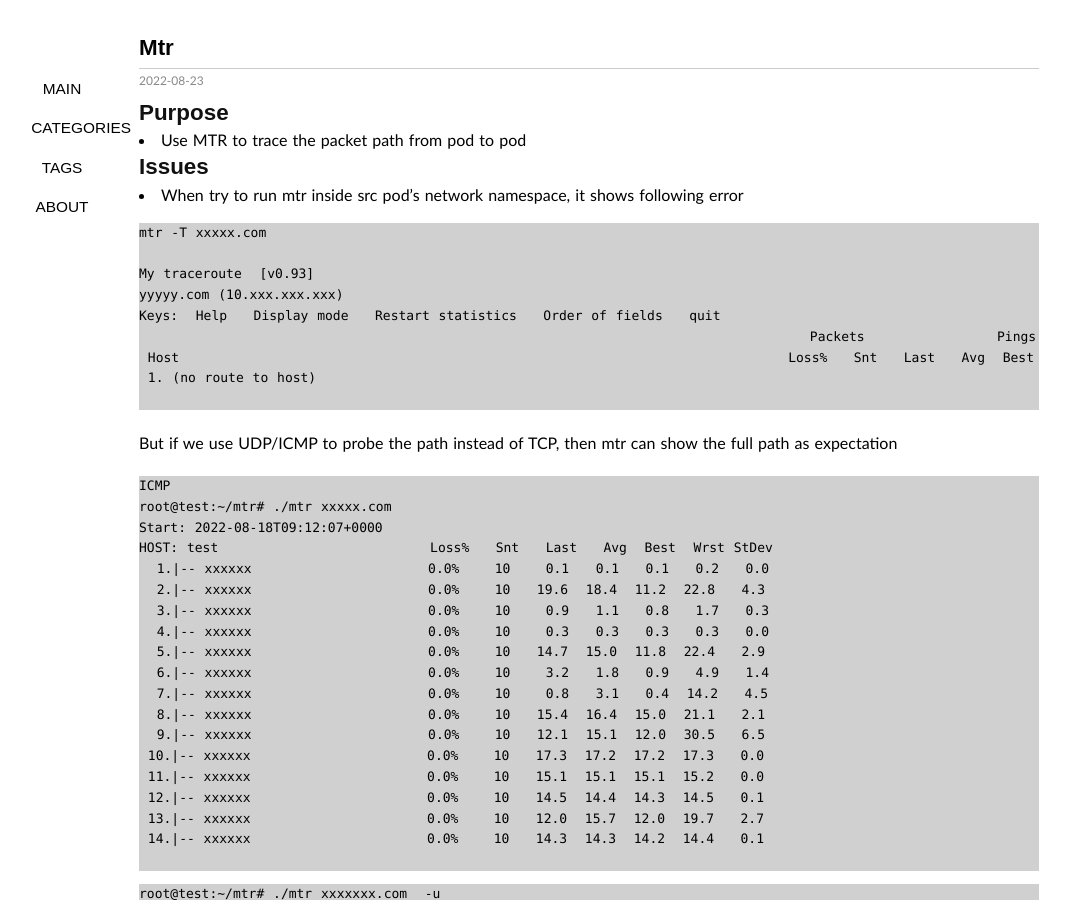
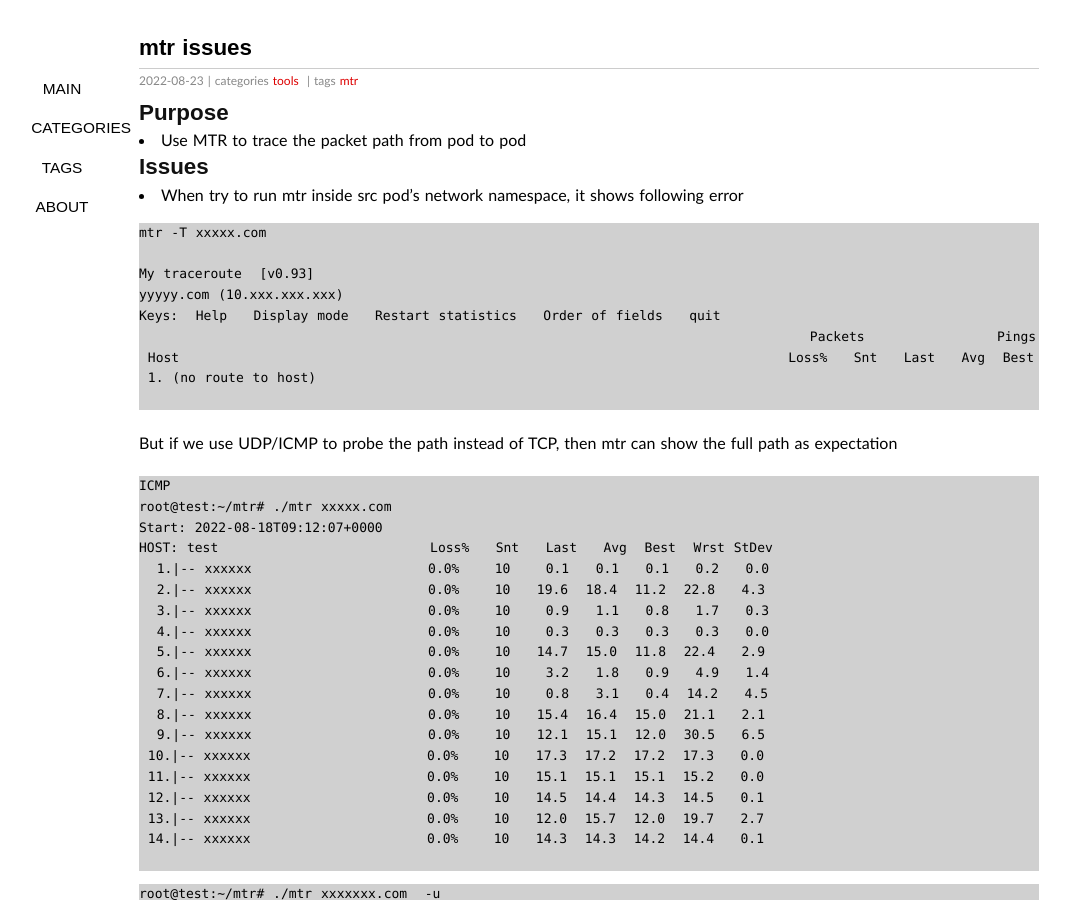
Before and after one commit to wenlxie/wenlxie.github.io, a Jekyll site: the page built from _posts/2022-08-23-mtr.md, in a window 1280 px wide and 900 px high. Shown: the whole window, without its empty margins (51-1121 px from the left). Built offline with Jekyll 4.4.1, drawn with Linux system fonts in a browser that asks for light colours; some web fonts are replaced; our own code applies the rules of GitHub Pages for plain Markdown files; comment, search, counter and statistics services are not loaded.

Commit message:
fix issues

```diff
--- a/_config.yml
+++ b/_config.yml
@@ -3,7 +3,6 @@ permalink: /:title/
 url: http://wenlxie.github.io
 name: wenlxie.github.io
 author: wenlxie
-qq:
 email: xwlpt@126.com
 github: wenlxie
 paginate: 20
--- a/_layouts/post.html
+++ b/_layouts/post.html
@@ -8,7 +8,7 @@ layout: default
 {% if page.categories.size != 0 %}
  |
 <span class="categories">
-  分类
+  categories
   {% for cat in page.categories %}
   <a href="/categories/#{{ cat }}" title="{{ cat }}">{{ cat }}</a>&nbsp;
   {% endfor %}
@@ -17,7 +17,7 @@ layout: default
 {% if page.tags.size != 0 %}
  |
 <span class="tags">
-  标签
+  tags
   {% for tag in page.tags %}
   <a href="/tags/#{{ tag }}" title="{{ tag }}">{{ tag }}</a>&nbsp;
   {% endfor %}
--- a/_posts/2022-08-23-mtr.md
+++ b/_posts/2022-08-23-mtr.md
@@ -1,3 +1,13 @@
+---
+title: categories
+layout: post
+tags: mtr
+title: mtr issues
+categories: tools
+date: 2022-08-23 14:02:32-0700
+excerpt: mtr issues
+---
+
 ## Purpose
 - Use MTR to trace the packet path from pod to pod
 
```
Also changed, not shown: about/index.md (+2 -3 lines).
